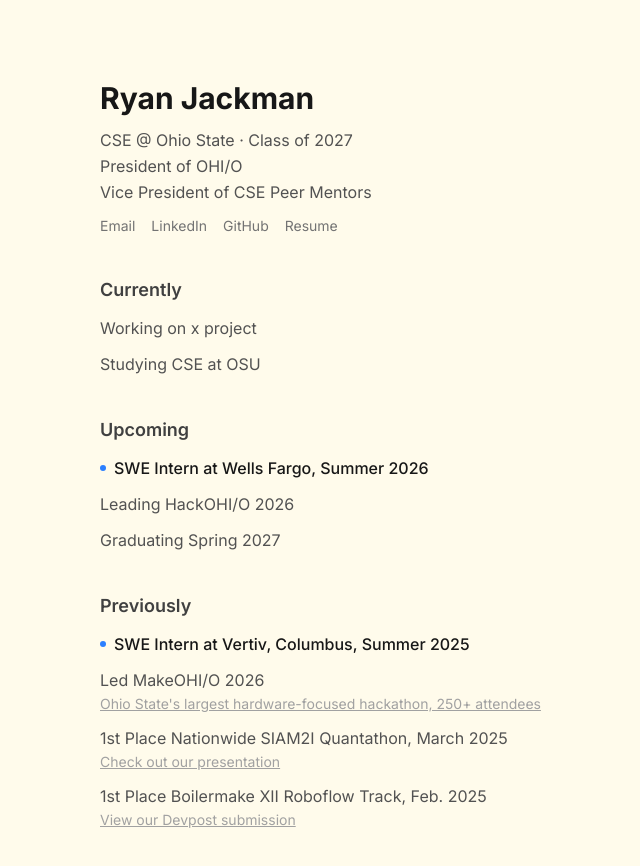
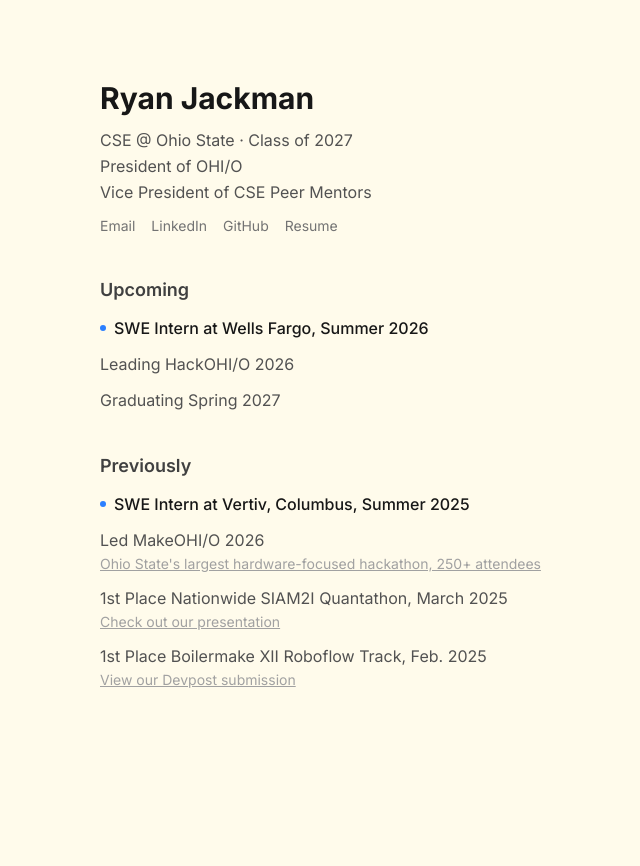
Before and after one commit to ryguy3305/portfolioWebsite, a Next.js app: page / in a window 1280 px wide. Shown: the top 866 px of the page, without its empty margins (60-700 px from the left). After the commit the page ends 800 px from the top, so only its background shows below. Built offline with nearby package versions, Linux system fonts and the light colour scheme.

Commit message:
Remove Currently section and ignore memory/ dir

```diff
--- a/src/app/page.tsx
+++ b/src/app/page.tsx
@@ -3,11 +3,6 @@
   { text: "Led MakeOHI/O 2026", desc: "Ohio State's largest hardware-focused hackathon, 250+ attendees", link: "https://hack.osu.edu/make/2026" },
   { text: "1st Place Nationwide SIAM2I Quantathon, March 2025", desc: "Check out our presentation", link: "https://www.youtube.com/watch?v=4dQUfS9YN8w" },
   { text: "1st Place Boilermake XII Roboflow Track, Feb. 2025", desc: "View our Devpost submission", link: "https://devpost.com/software/eyedentify-3leky5" },
-];
-
-const currently = [
-  { text: "Working on x project" },
-  { text: "Studying CSE at OSU" },
 ];
 
 const upcoming = [
@@ -94,7 +89,6 @@
           </div>
         </header>
 
-        <Section title="Currently" items={currently} />
         <Section title="Upcoming" items={upcoming} />
         <Section title="Previously" items={previously} />
       </div>
```
Also changed, not shown: 1 other file (tests, documents, lock files or other folders).
